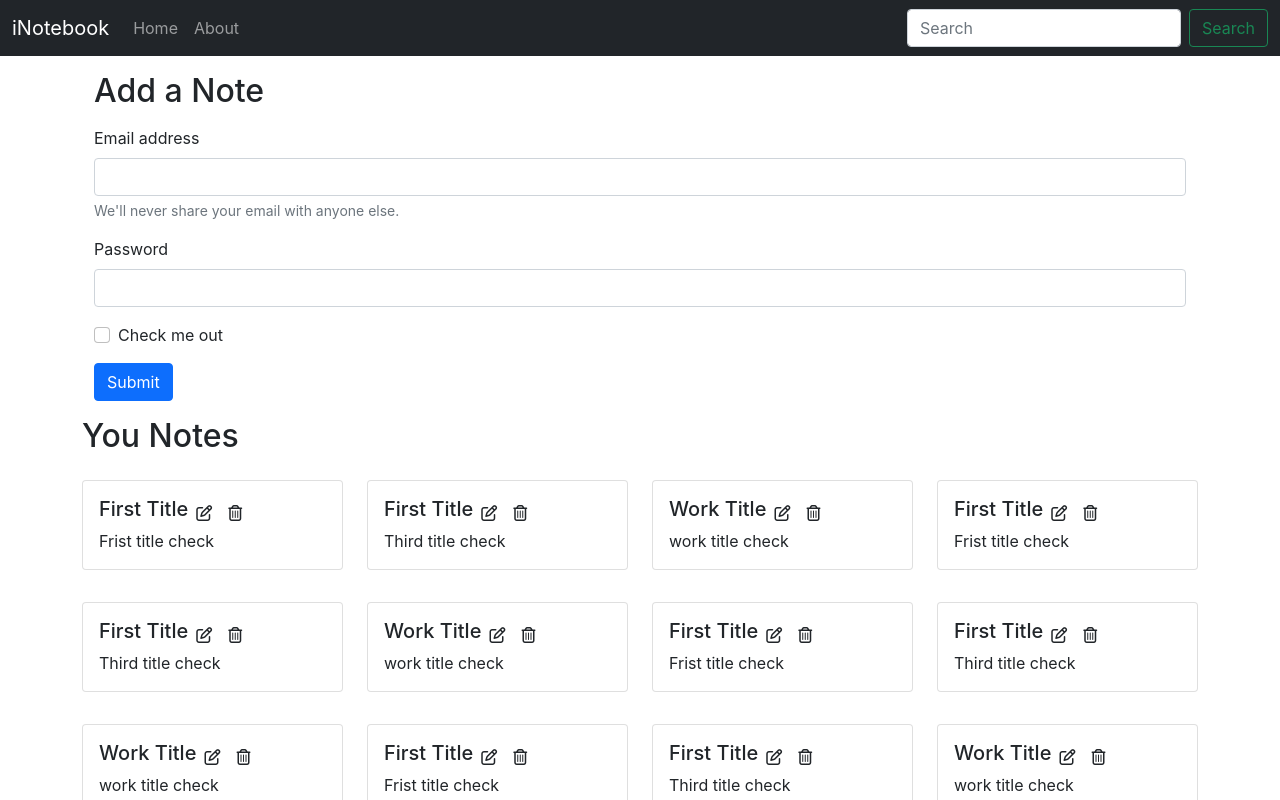
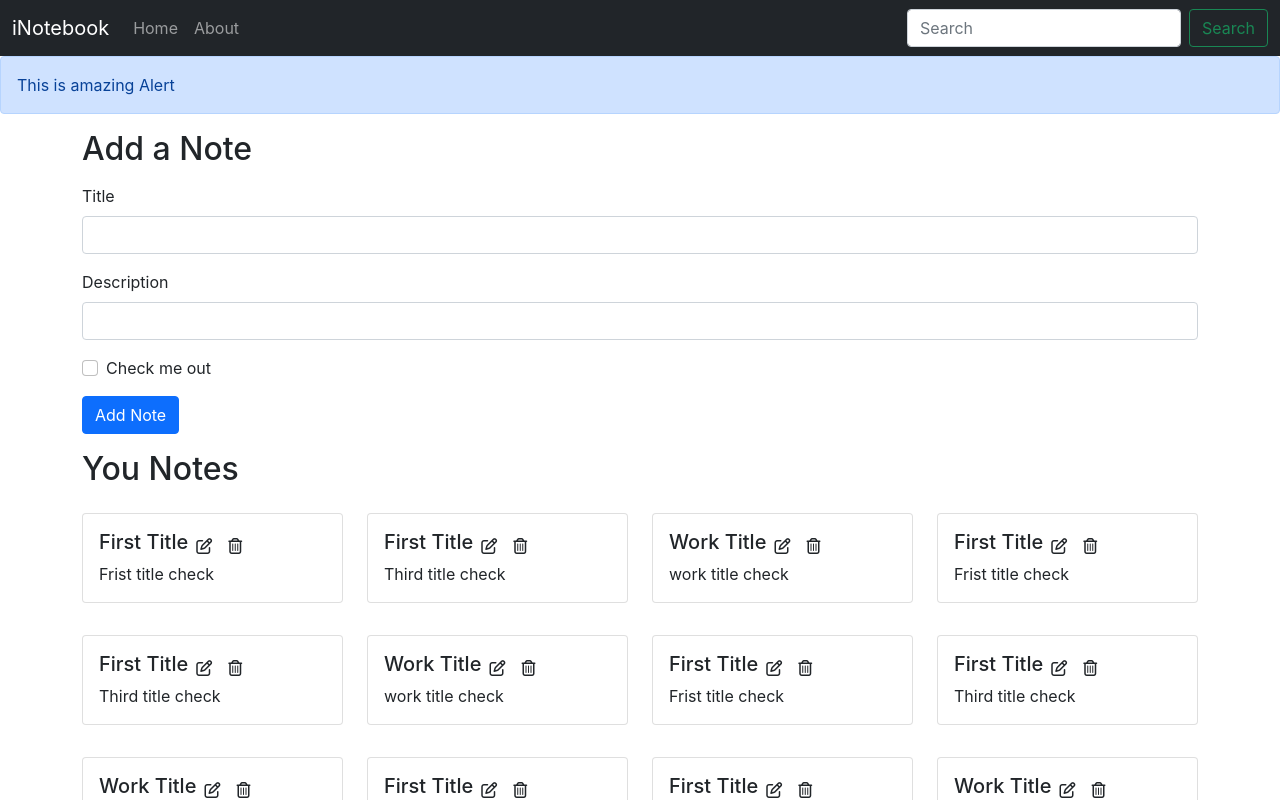
Before and after one commit to niroop893/inotebook, a React (Create React App) app in the folder inotebook/: page / in a window 1280 px wide. Shown: the top 800 px of the page. Built offline with nearby package versions, Linux system fonts and the light colour scheme.

Commit message:
update, edit, delete note

```diff
--- a/inotebook/src/App.js
+++ b/inotebook/src/App.js
@@ -8,7 +8,8 @@
 import { Home } from './components/Home';
 import About from './components/About';
 import NoteState from './context/notes/NoteState';
-// import Notes from './components/Notes';
+import Alert from './components/Alert';
+import AddNote from './components/AddNote';
 
 function App() {
   return (
@@ -16,7 +17,8 @@
       <NoteState>
         <Router>
           <Navbar />
-          {/* <Notes /> */}
+          <Alert message="This is amazing Alert" />
+          <AddNote />
           <div className="container">
             <Routes>
             <Route exact path="/" element={<Home />} />
--- /dev/null
+++ b/inotebook/src/components/AddNote.js
@@ -0,0 +1,42 @@
+import React, { useContext, useState } from 'react';
+import NoteContext from '../context/notes/noteContext';
+
+const AddNote = () => {
+    const context = useContext(NoteContext); // Accessing context
+    const {addNote} = context; // Destructuring 'notes'
+    const [note, setNote] = useState({title:" ",description: " ", tag: "default"})
+    const handleClick = (e) => {
+        e.preventDefault();
+        addNote(note.title, note.description, note.tag);
+    }
+    const onChange = (e) => {
+        e.preventDefault();
+        setNote({...note, [e.target.name]: e.target.value})
+    }
+  return (
+    <div>
+       <div className="container my-3">
+            <h2>Add a Note</h2>
+            <form className="my-3">
+                <div className="mb-3">
+                    <label htmlFor="title" className="form-label">Title</label>
+                    <input type="text" className="form-control" id="title" name="title" aria-describedby="emailHelp" onChange={onChange} />
+
+                </div>
+                <div className="mb-3">
+                    <label htmlFor="description" className="form-label">Description</label>
+                    <input type="text" className="form-control" id="description" name="description" onChange={onChange}/>
+                </div>
+                <div className="mb-3 form-check">
+                    <input type="checkbox" className="form-check-input" id="exampleCheck1"/>
+                    <label className="form-check-label" htmlFor="exampleCheck1">Check me out</label>
+                </div>
+                <button type="submit" className="btn btn-primary"onClick={handleClick}>Add Note</button>
+            </form>
+            </div>
+
+    </div>
+  )
+}
+
+export default AddNote
--- /dev/null
+++ b/inotebook/src/components/Alert.js
@@ -0,0 +1,14 @@
+import React from "react";
+
+const Alert = (props) => {
+  return (
+    <div>
+      <div className="alert alert-primary" role="alert">
+        {props.message}
+
+      </div>
+    </div>
+  );
+};
+
+export default Alert;
--- a/inotebook/src/components/Home.js
+++ b/inotebook/src/components/Home.js
@@ -4,26 +4,6 @@
 
     return (
         <div>
-            <div className="container my-3">
-            <h2>Add a Note</h2>
-            <form className="my-3">
-                <div class="mb-3">
-                    <label htmlFor="exampleInputEmail1" class="form-label">Email address</label>
-                    <input type="email" class="form-control" id="exampleInputEmail1" aria-describedby="emailHelp"/>
-                    <div id="emailHelp" class ="form-text">We'll never share your email with anyone else.</div>
-                </div>
-                <div class="mb-3">
-                    <label htmlFor="exampleInputPassword1" class="form-label">Password</label>
-                    <input type="password" class="form-control" id="exampleInputPassword1"/>
-                </div>
-                <div class="mb-3 form-check">
-                    <input type="checkbox" class="form-check-input" id="exampleCheck1"/>
-                    <label class ="form-check-label" htmlFor="exampleCheck1">Check me out</label>
-                </div>
-                <button type="submit" class="btn btn-primary">Submit</button>
-            </form>
-            </div>
-
             <Notes/>
         </div>
     )
--- a/inotebook/src/components/Navbar.js
+++ b/inotebook/src/components/Navbar.js
@@ -1,11 +1,8 @@
-import React, { useEffect } from 'react';
+import React from 'react';
 import { Link, useLocation } from 'react-router-dom';
 
 const Navbar = () => {
   let location = useLocation();
-    useEffect(() => {
-      console.log(location.pathname)
-    }, [location])
 
   return (
 
--- a/inotebook/src/components/Noteitem.js
+++ b/inotebook/src/components/Noteitem.js
@@ -1,7 +1,9 @@
-import React from 'react'
-
+import React, { useContext } from 'react'
+import NoteContext from '../context/notes/noteContext'
 const Noteitem = (props) => {
-    const {note} = props
+  const context = useContext(NoteContext)
+  const { deleteNote } = context
+    const { note } = props
   return (
     <div className='col-md-3'>
 
@@ -10,7 +12,7 @@
       <div className='d-flex align-items-center'>
     <h5 className="card-title">{note.title}</h5>
        <i className="far fa-edit mx-2"></i>
-       <i className="far fa-trash-alt mx-2"></i>
+       <i className="far fa-trash-alt mx-2" onClick={() =>{deleteNote(note._id)}}></i>
       </div>
     <p className="card-text">{note.description}  </p>
   </div>
--- a/inotebook/src/components/Notes.js
+++ b/inotebook/src/components/Notes.js
@@ -1,21 +1,26 @@
 import React, {useContext} from 'react'
 import noteContext from "../context/notes/noteContext"
 import Noteitem from './Noteitem';
+import AddNote from './AddNote';
 
 const Notes = () => {
     const context = useContext(noteContext); // Accessing context
-    const {notes, setNotes} = context; // Destructuring 'notes'
+    const {notes, addNote} = context; // Destructuring 'notes'
     // ... rest of the component
-
+    <AddNote />
 
     return (
+        <>
         <div className="row my-3">
             <h2>You Notes</h2>
+
             {notes.map((note)=>{
-                return <Noteitem key={note.id} note={note}/>
+                return <Noteitem key={note._id} note={note}/>
             })}
             </div>
+            </>
     )
+
 }
 
 export default Notes
--- a/inotebook/src/context/notes/NoteState.js
+++ b/inotebook/src/context/notes/NoteState.js
@@ -6,7 +6,7 @@
 
     const notesInitial = [
       {
-        "_id": "6721e3a86fd0ee38f83e1907",
+        "_id": "6721e3a886fd0ee38f83e1907",
         "user": "67207cd8c70f9c820ef8c800",
         "title": "First Title",
         "description": "Frist title check",
@@ -15,7 +15,34 @@
         "__v": 0
       },
       {
-        "_id": "6721e638f2b9241ffdd398f5",
+        "_id": "6721e6338f2b99241ffdd398f5",
+        "user": "67207cd8c70f9c82s0ef8c800",
+        "title": "First Title",
+        "description": "Third title check",
+        "tag": "personal",
+        "date": "2024-10-30T07:54:32.393Z",
+        "__v": 0
+      },
+      {
+        "_id": "6727607ae7175ef137cabc641",
+        "user": "67207cd8c70f9c820ef8c800",
+        "title": "Work Title",
+        "description": "work title check",
+        "tag": "work",
+        "date": "2024-11-03T05:18:38.928Z",
+        "__v": 0
+      },
+      {
+        "_id": "6721e3a86fd40ee38f83e1907",
+        "user": "67207cd8c70f9c820ef8c800",
+        "title": "First Title",
+        "description": "Frist title check",
+        "tag": "personal",
+        "date": "2024-10-30T07:43:36.348Z",
+        "__v": 0
+      },
+      {
+        "_id": "6721e638f12b9241ffdd398f5",
         "user": "67207cd8c70f9c820ef8c800",
         "title": "First Title",
         "description": "Third title check",
@@ -24,7 +51,7 @@
         "__v": 0
       },
       {
-        "_id": "672707ae7175ef137cabc641",
+        "_id": "672707ae27175ef137cabc641",
         "user": "67207cd8c70f9c820ef8c800",
         "title": "Work Title",
         "description": "work title check",
@@ -33,7 +60,7 @@
         "__v": 0
       },
       {
-        "_id": "6721e3a86fd0ee38f83e1907",
+        "_id": "6721e3a86fd00ee38f83e1907",
         "user": "67207cd8c70f9c820ef8c800",
         "title": "First Title",
         "description": "Frist title check",
@@ -42,7 +69,7 @@
         "__v": 0
       },
       {
-        "_id": "6721e638f2b9241ffdd398f5",
+        "_id": "6721e6338f2b9241ffdd398f5",
         "user": "67207cd8c70f9c820ef8c800",
         "title": "First Title",
         "description": "Third title check",
@@ -51,7 +78,7 @@
         "__v": 0
       },
       {
-        "_id": "672707ae7175ef137cabc641",
+        "_id": "672707ae71075ef137cabc641",
         "user": "67207cd8c70f9c820ef8c800",
         "title": "Work Title",
         "description": "work title check",
@@ -60,7 +87,7 @@
         "__v": 0
       },
       {
-        "_id": "6721e3a86fd0ee38f83e1907",
+        "_id": "6721e31a86fd0ee38f83e1907",
         "user": "67207cd8c70f9c820ef8c800",
         "title": "First Title",
         "description": "Frist title check",
@@ -69,7 +96,7 @@
         "__v": 0
       },
       {
-        "_id": "6721e638f2b9241ffdd398f5",
+        "_id": "6721e638f2b92417ffdd398f5",
         "user": "67207cd8c70f9c820ef8c800",
         "title": "First Title",
         "description": "Third title check",
@@ -78,7 +105,7 @@
         "__v": 0
       },
       {
-        "_id": "672707ae7175ef137cabc641",
+        "_id": "6762707ae7175ef137cabc641",
         "user": "67207cd8c70f9c820ef8c800",
         "title": "Work Title",
         "description": "work title check",
@@ -87,7 +114,7 @@
         "__v": 0
       },
       {
-        "_id": "6721e3a86fd0ee38f83e1907",
+        "_id": "6721e3a846fd0ee38f83e1907",
         "user": "67207cd8c70f9c820ef8c800",
         "title": "First Title",
         "description": "Frist title check",
@@ -96,7 +123,7 @@
         "__v": 0
       },
       {
-        "_id": "6721e638f2b9241ffdd398f5",
+        "_id": "6721e638f2b29241ffdd398f5",
         "user": "67207cd8c70f9c820ef8c800",
         "title": "First Title",
         "description": "Third title check",
@@ -105,34 +132,7 @@
         "__v": 0
       },
       {
-        "_id": "672707ae7175ef137cabc641",
-        "user": "67207cd8c70f9c820ef8c800",
-        "title": "Work Title",
-        "description": "work title check",
-        "tag": "work",
-        "date": "2024-11-03T05:18:38.928Z",
-        "__v": 0
-      },
-      {
-        "_id": "6721e3a86fd0ee38f83e1907",
-        "user": "67207cd8c70f9c820ef8c800",
-        "title": "First Title",
-        "description": "Frist title check",
-        "tag": "personal",
-        "date": "2024-10-30T07:43:36.348Z",
-        "__v": 0
-      },
-      {
-        "_id": "6721e638f2b9241ffdd398f5",
-        "user": "67207cd8c70f9c820ef8c800",
-        "title": "First Title",
-        "description": "Third title check",
-        "tag": "personal",
-        "date": "2024-10-30T07:54:32.393Z",
-        "__v": 0
-      },
-      {
-        "_id": "672707ae7175ef137cabc641",
+        "_id": "672707ae71375ef137ca272882bc641",
         "user": "67207cd8c70f9c820ef8c800",
         "title": "Work Title",
         "description": "work title check",
@@ -144,8 +144,33 @@
 
     const [notes, setNotes] = useState(notesInitial);
 
+    // Add a Note
+    const addNote = (title, description, tag) =>{
+      const note = {
+        "_id": "672707ae71375ef137ca02bc641",
+        "user": "67207cd8c70f9c820ef8c800",
+        "title": title,
+        "description": description,
+        "tag": tag,
+        "date": "2024-11-03T05:18:38.928Z",
+        "__v": 0
+      }
+      setNotes(notes.concat(note))
+    }
+
+    // Delete a Note
+    const deleteNote = (id) =>{
+      console.log("Deleting note with id" +id)
+      const newNotes = notes.filter((note)=>{return note._id !== id})
+      setNotes(newNotes)
+    }
+    //Edit a Note
+    const editNote = (id) =>{
+
+    }
+
     return (
-        <NoteContext.Provider value={{ notes, setNotes }}>
+        <NoteContext.Provider value={{ notes, addNote, deleteNote, editNote }}>
             {props.children}
         </NoteContext.Provider>
     );
```
